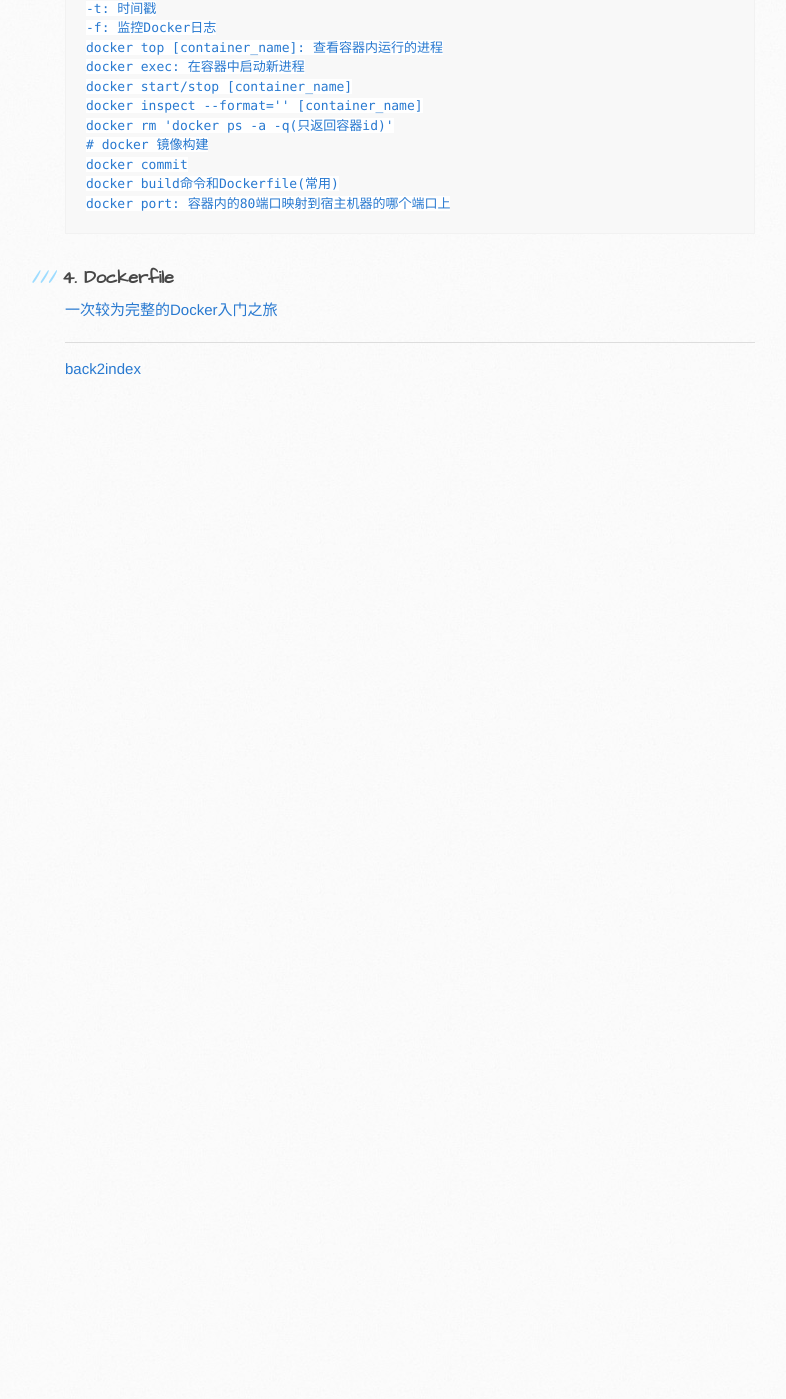
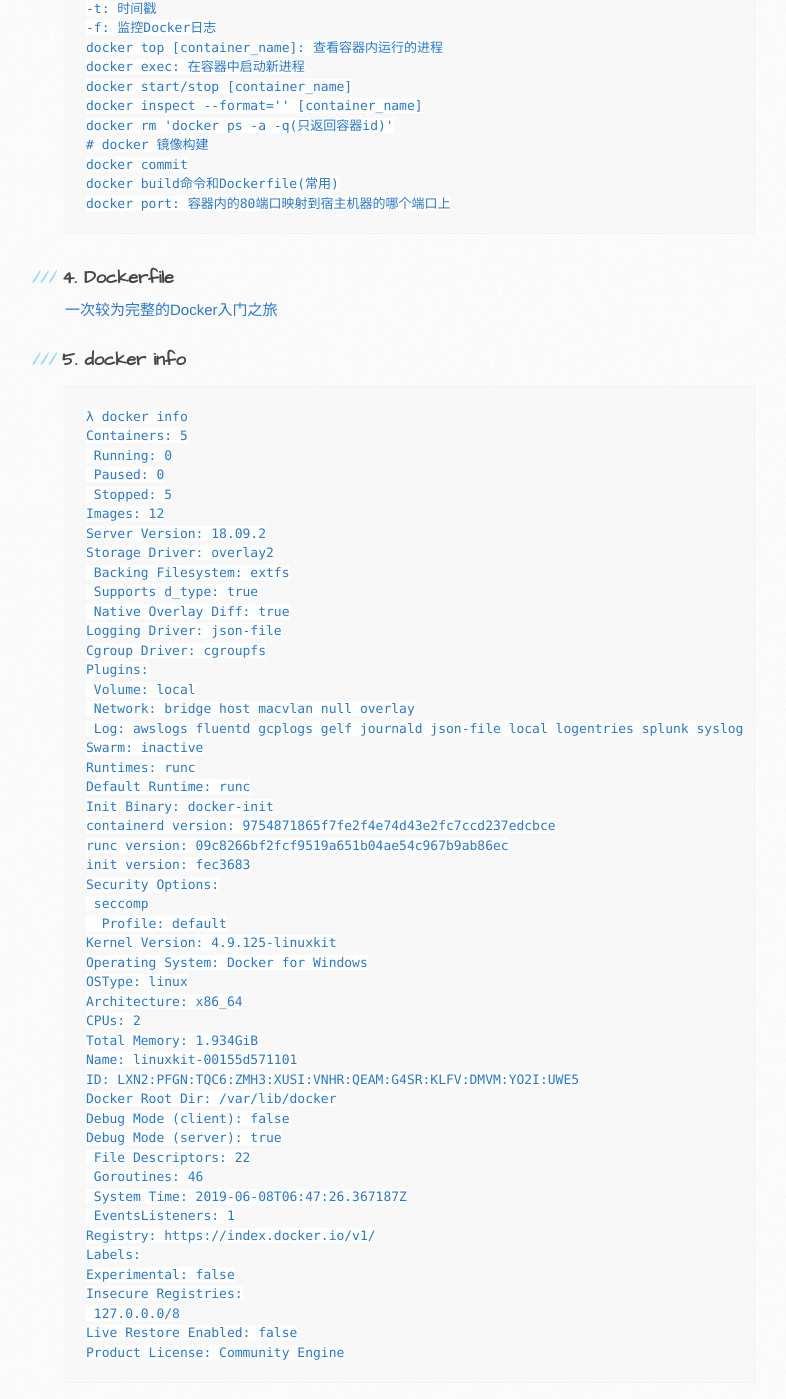
Before and after one commit to MarkShen1992/markshen1992.github.io, a Jekyll site: the page built from document/docker/docker.md, in a window 1280 px wide and 1400 px high, scrolled down 1333 px. Shown: the whole window, without its empty margins (105-891 px from the left). Built offline with Jekyll 4.4.1, drawn with Linux system fonts in a browser that asks for light colours; our own code applies the rules of GitHub Pages for plain Markdown files; before the commit the page ends 1756 px from its top, so only the background shows below that.

````diff
--- a/document/docker/docker.md
+++ b/document/docker/docker.md
@@ -66,6 +66,60 @@
 
 [一次较为完整的Docker入门之旅](<https://www.jianshu.com/p/a9c9569c5558>)
 
+### 5. docker info
+
+```
+λ docker info
+Containers: 5
+ Running: 0
+ Paused: 0
+ Stopped: 5
+Images: 12
+Server Version: 18.09.2
+Storage Driver: overlay2
+ Backing Filesystem: extfs
+ Supports d_type: true
+ Native Overlay Diff: true
+Logging Driver: json-file
+Cgroup Driver: cgroupfs
+Plugins:
+ Volume: local
+ Network: bridge host macvlan null overlay
+ Log: awslogs fluentd gcplogs gelf journald json-file local logentries splunk syslog
+Swarm: inactive
+Runtimes: runc
+Default Runtime: runc
+Init Binary: docker-init
+containerd version: 9754871865f7fe2f4e74d43e2fc7ccd237edcbce
+runc version: 09c8266bf2fcf9519a651b04ae54c967b9ab86ec
+init version: fec3683
+Security Options:
+ seccomp
+  Profile: default
+Kernel Version: 4.9.125-linuxkit
+Operating System: Docker for Windows
+OSType: linux
+Architecture: x86_64
+CPUs: 2
+Total Memory: 1.934GiB
+Name: linuxkit-00155d571101
+ID: LXN2:PFGN:TQC6:ZMH3:XUSI:VNHR:QEAM:G4SR:KLFV:DMVM:YO2I:UWE5
+Docker Root Dir: /var/lib/docker
+Debug Mode (client): false
+Debug Mode (server): true
+ File Descriptors: 22
+ Goroutines: 46
+ System Time: 2019-06-08T06:47:26.367187Z
+ EventsListeners: 1
+Registry: https://index.docker.io/v1/
+Labels:
+Experimental: false
+Insecure Registries:
+ 127.0.0.0/8
+Live Restore Enabled: false
+Product License: Community Engine
+```
+
 
 
 ---
````
Also changed, not shown: index.md (+4 -0 lines).
